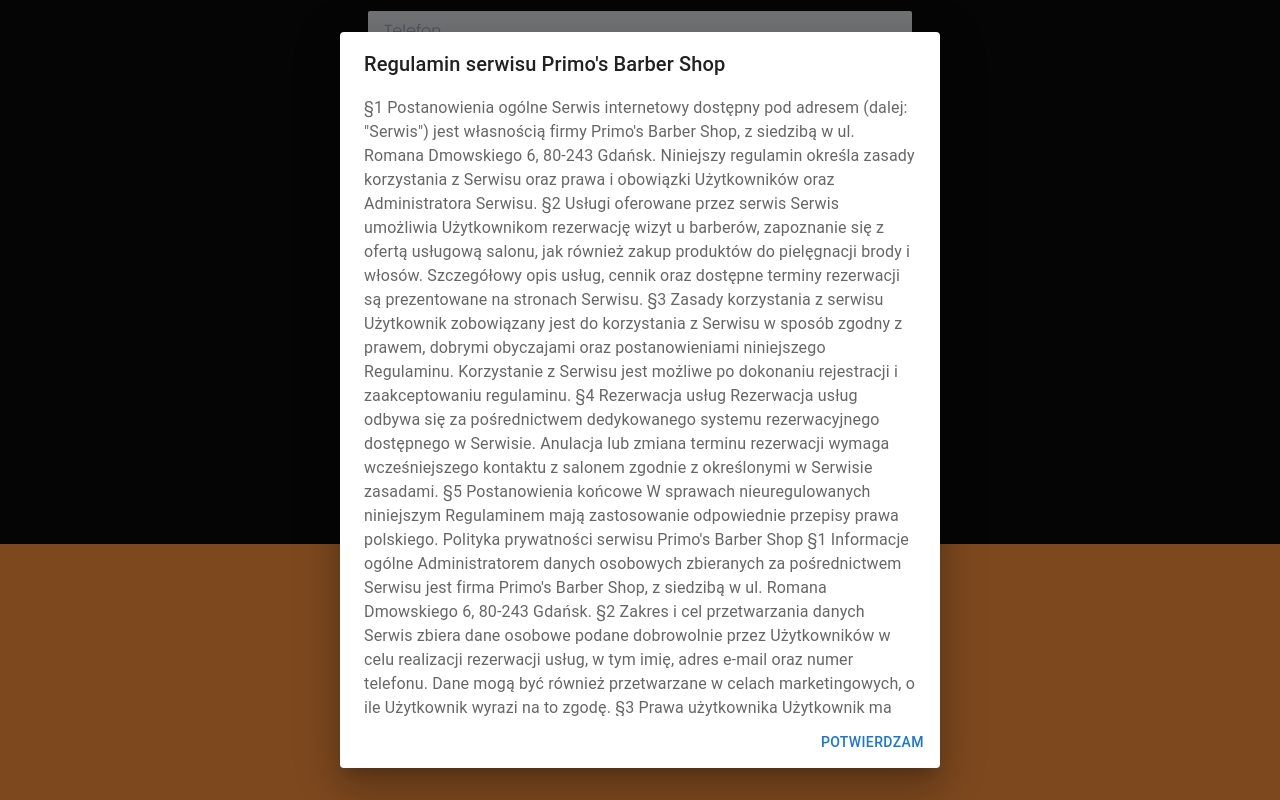
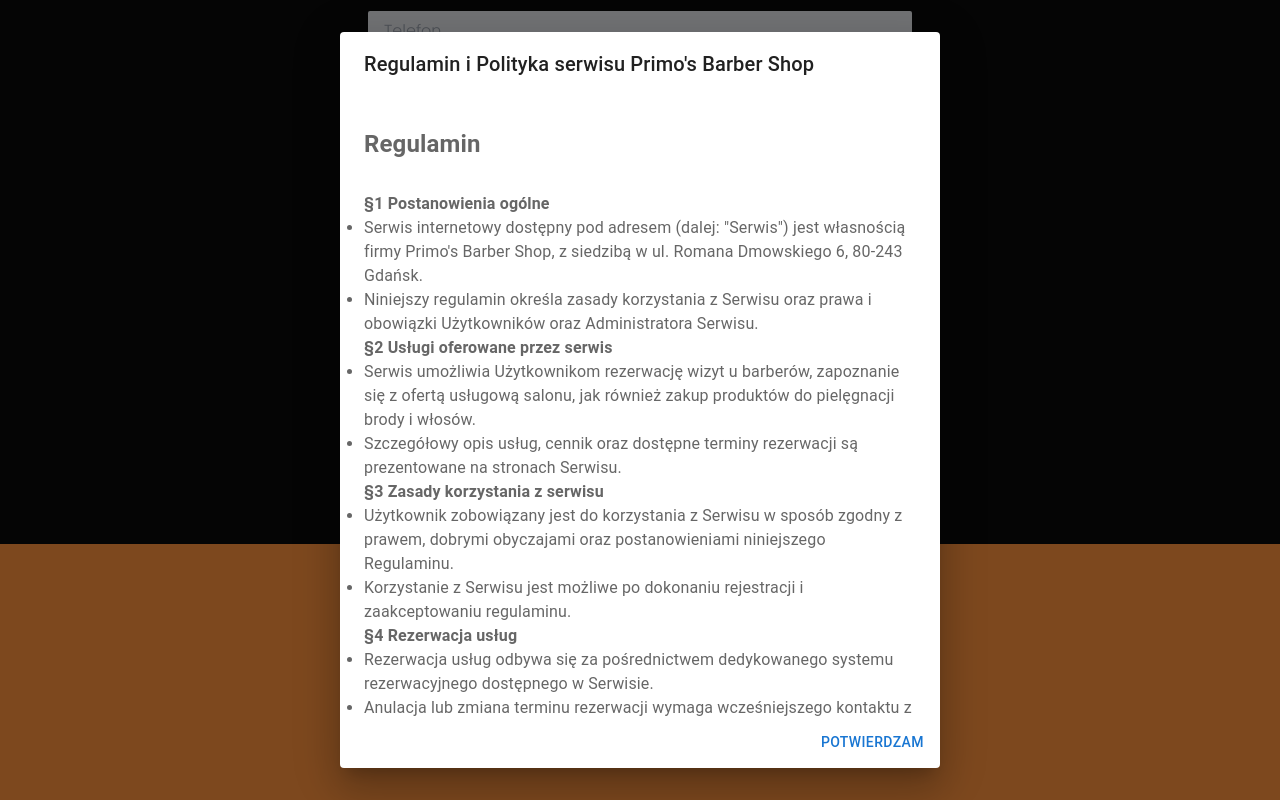
Before and after one commit to franckyi/primomos, a Next.js app in the folder frontend/: page /kontakt in a window 1280 px wide. Both pictures are taken after a click on the button "PRZECZYTAJ REGULAMIN". Shown: the part 481-1281 px from the top of the page. Built offline with nearby package versions, Linux system fonts and the light colour scheme.

Commit message:
format text

```diff
--- a/frontend/app/ui/RegulaminDialog/RegulaminDialog.tsx
+++ b/frontend/app/ui/RegulaminDialog/RegulaminDialog.tsx
@@ -10,64 +10,148 @@
 
 const BUTTON_TEXT = `Przeczytaj Regulamin`;
 const BUTTON_ACCEPT_TEXT = `Potwierdzam`;
-const REGULAMIN_HEADING = `Regulamin serwisu Primo's Barber Shop`;
-const REGULAMIN_TEXT = `§1 Postanowienia ogólne
+const REGULAMIN_HEADING = `Regulamin i Polityka serwisu Primo's Barber Shop`;
 
-Serwis internetowy dostępny pod adresem   (dalej: "Serwis") jest własnością firmy Primo's Barber Shop, z siedzibą w ul. Romana Dmowskiego 6, 80-243 Gdańsk.
+function getRegulaminText() {
+  return (
+    <>
+      <h2 className="my-8 font-bold text-2xl">Regulamin</h2>
+      <ul>
+        <li>
+          <h3 className="font-bold">§1 Postanowienia ogólne</h3>
+          <ul className="list-disc">
+            <li>
+              Serwis internetowy dostępny pod adresem (dalej:
+              &quot;Serwis&quot;) jest własnością firmy Primo&apos;s Barber
+              Shop, z siedzibą w ul. Romana Dmowskiego 6, 80-243 Gdańsk.
+            </li>
+            <li>
+              Niniejszy regulamin określa zasady korzystania z Serwisu oraz
+              prawa i obowiązki Użytkowników oraz Administratora Serwisu.
+            </li>
+          </ul>
+        </li>
+        <li>
+          <h3 className="font-bold">§2 Usługi oferowane przez serwis</h3>
+          <ul className="list-disc">
+            <li>
+              Serwis umożliwia Użytkownikom rezerwację wizyt u barberów,
+              zapoznanie się z ofertą usługową salonu, jak również zakup
+              produktów do pielęgnacji brody i włosów.{" "}
+            </li>
+            <li>
+              Szczegółowy opis usług, cennik oraz dostępne terminy rezerwacji są
+              prezentowane na stronach Serwisu.{" "}
+            </li>
+          </ul>
+        </li>
+        <li>
+          <h3 className="font-bold">§3 Zasady korzystania z serwisu</h3>
+          <ul className="list-disc">
+            <li>
+              Użytkownik zobowiązany jest do korzystania z Serwisu w sposób
+              zgodny z prawem, dobrymi obyczajami oraz postanowieniami
+              niniejszego Regulaminu.{" "}
+            </li>
+            <li>
+              Korzystanie z Serwisu jest możliwe po dokonaniu rejestracji i
+              zaakceptowaniu regulaminu.{" "}
+            </li>
+          </ul>
+        </li>
+        <li>
+          <h3 className="font-bold">§4 Rezerwacja usług</h3>
+          <ul className="list-disc">
+            <li>
+              Rezerwacja usług odbywa się za pośrednictwem dedykowanego systemu
+              rezerwacyjnego dostępnego w Serwisie.
+            </li>
+            <li>
+              Anulacja lub zmiana terminu rezerwacji wymaga wcześniejszego
+              kontaktu z salonem zgodnie z określonymi w Serwisie zasadami.{" "}
+            </li>
+          </ul>
+        </li>
+        <li>
+          <h3 className="font-bold">§5 Postanowienia końcowe</h3>
+          <ul className="list-disc">
+            <li>
+              W sprawach nieuregulowanych niniejszym Regulaminem mają
+              zastosowanie odpowiednie przepisy prawa polskiego.
+            </li>
+          </ul>
+        </li>
+      </ul>
 
-Niniejszy regulamin określa zasady korzystania z Serwisu oraz prawa i obowiązki Użytkowników oraz Administratora Serwisu.
-
-§2 Usługi oferowane przez serwis
-
-Serwis umożliwia Użytkownikom rezerwację wizyt u barberów, zapoznanie się z ofertą usługową salonu, jak również zakup produktów do pielęgnacji brody i włosów.
-
-Szczegółowy opis usług, cennik oraz dostępne terminy rezerwacji są prezentowane na stronach Serwisu.
-
-§3 Zasady korzystania z serwisu
-
-Użytkownik zobowiązany jest do korzystania z Serwisu w sposób zgodny z prawem, dobrymi obyczajami oraz postanowieniami niniejszego Regulaminu.
-
-Korzystanie z Serwisu jest możliwe po dokonaniu rejestracji i zaakceptowaniu regulaminu.
-
-§4 Rezerwacja usług
-
-Rezerwacja usług odbywa się za pośrednictwem dedykowanego systemu rezerwacyjnego dostępnego w Serwisie.
-
-Anulacja lub zmiana terminu rezerwacji wymaga wcześniejszego kontaktu z salonem zgodnie z określonymi w Serwisie zasadami.
-
-§5 Postanowienia końcowe
-
-W sprawach nieuregulowanych niniejszym Regulaminem mają zastosowanie odpowiednie przepisy prawa polskiego.
-
-Polityka prywatności serwisu Primo's Barber Shop
-
-§1 Informacje ogólne
-
-Administratorem danych osobowych zbieranych za pośrednictwem Serwisu   jest firma Primo's Barber Shop, z siedzibą w ul. Romana Dmowskiego 6, 80-243 Gdańsk.
-
-§2 Zakres i cel przetwarzania danych
-
-Serwis zbiera dane osobowe podane dobrowolnie przez Użytkowników w celu realizacji rezerwacji usług, w tym imię, adres e-mail oraz numer telefonu.
-
-Dane mogą być również przetwarzane w celach marketingowych, o ile Użytkownik wyrazi na to zgodę.
-
-§3 Prawa użytkownika
-
-Użytkownik ma prawo dostępu do swoich danych, ich sprostowania, usunięcia lub ograniczenia przetwarzania.
-
-Użytkownik może wycofać zgodę na przetwarzanie danych osobowych w dowolnym momencie.
-
-§4 Pliki cookies
-
-Serwis wykorzystuje pliki cookies w celu poprawy jakości świadczonych usług.
-
-Użytkownik może samodzielnie zarządzać plikami cookies, zmieniając ustawienia swojej przeglądarki.
-
-§5 Zmiany w polityce prywatności
-
-Administrator Serwisu zastrzega sobie prawo do wprowadzania zmian w Polityce Prywatności.
-
-O wszelkich zmianach Użytkownicy zostaną powiadomieni za pośrednictwem Serwisu.`;
+      <h2 className="my-8 font-bold text-2xl">Polityka prywatności</h2>
+      <ul>
+        <li>
+          <h3 className="font-bold">§1 Informacje ogólne</h3>
+          <ul className="list-disc">
+            <li>
+              Administratorem danych osobowych zbieranych za pośrednictwem
+              Serwisu jest firma Primo&apos;s Barber Shop, z siedzibą w ul.
+              Romana Dmowskiego 6, 80-243 Gdańsk.
+            </li>
+          </ul>
+        </li>
+        <li>
+          <h3 className="font-bold">§2 Zakres i cel przetwarzania danych</h3>
+          <ul className="list-disc">
+            <li>
+              Serwis zbiera dane osobowe podane dobrowolnie przez Użytkowników w
+              celu realizacji rezerwacji usług, w tym imię, adres e-mail oraz
+              numer telefonu.
+            </li>
+            <li>
+              Dane mogą być również przetwarzane w celach marketingowych, o ile
+              Użytkownik wyrazi na to zgodę.
+            </li>
+          </ul>
+        </li>
+        <li>
+          <h3 className="font-bold">§3 Prawa użytkownika</h3>
+          <ul className="list-disc">
+            <li>
+              Użytkownik ma prawo dostępu do swoich danych, ich sprostowania,
+              usunięcia lub ograniczenia przetwarzania.
+            </li>
+            <li>
+              Użytkownik może wycofać zgodę na przetwarzanie danych osobowych w
+              dowolnym momencie.
+            </li>
+          </ul>
+        </li>
+        <li>
+          <h3 className="font-bold">§4 Pliki cookies</h3>
+          <ul className="list-disc">
+            <li>
+              Serwis wykorzystuje pliki cookies w celu poprawy jakości
+              świadczonych usług.
+            </li>
+            <li>
+              Użytkownik może samodzielnie zarządzać plikami cookies, zmieniając
+              ustawienia swojej przeglądarki.
+            </li>
+          </ul>
+        </li>
+        <li>
+          <h3 className="font-bold">§5 Zmiany w polityce prywatności</h3>
+          <ul className="list-disc">
+            <li>
+              Administrator Serwisu zastrzega sobie prawo do wprowadzania zmian
+              w Polityce Prywatności.
+            </li>
+            <li>
+              O wszelkich zmianach Użytkownicy zostaną powiadomieni za
+              pośrednictwem Serwisu.
+            </li>
+          </ul>
+        </li>
+      </ul>
+    </>
+  );
+}
 
 const Transition = React.forwardRef(function Transition(
   props: TransitionProps & {
@@ -104,7 +188,7 @@
         <DialogTitle>{REGULAMIN_HEADING}</DialogTitle>
         <DialogContent>
           <DialogContentText id="alert-dialog-slide-description">
-            {REGULAMIN_TEXT}
+            {getRegulaminText()}
           </DialogContentText>
         </DialogContent>
         <DialogActions>
```
